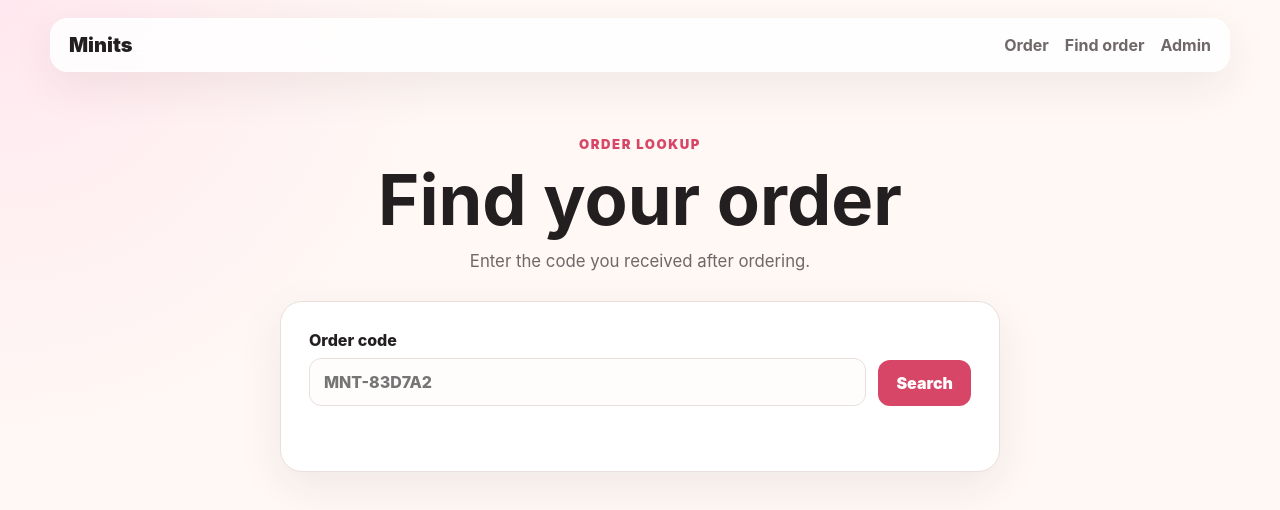
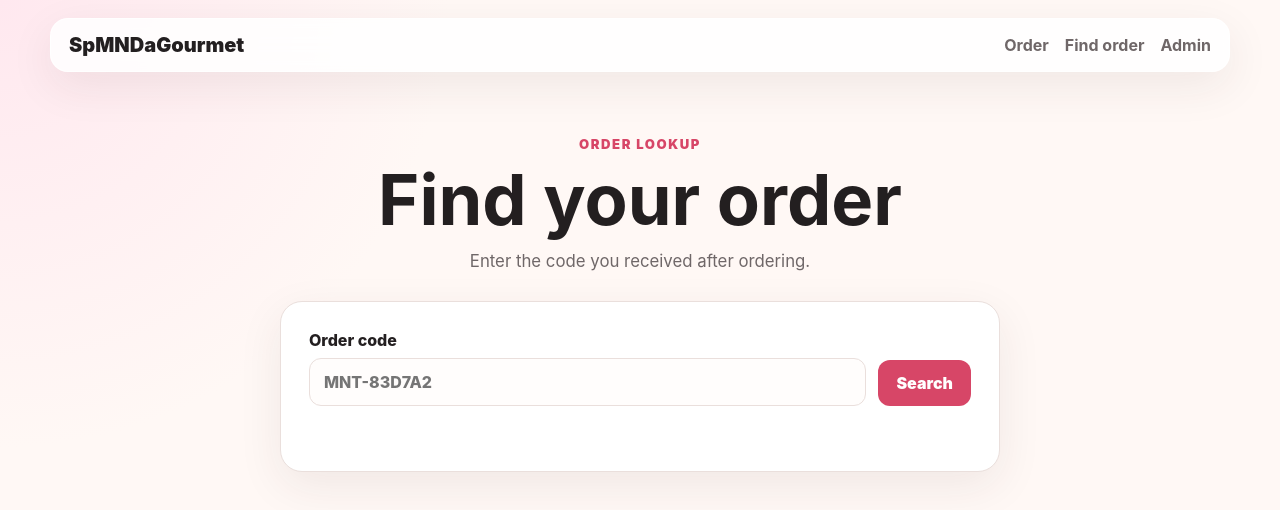
Before and after one commit to IanTheYeetus/SpMNDaGourmet, a website: page public/lookup.html in a window 1280 px wide. Drawn offline with Linux system fonts and the light colour scheme.

Commit message:
Update lookup.html

```diff
--- a/public/lookup.html
+++ b/public/lookup.html
@@ -3,12 +3,12 @@
 <head>
   <meta charset="UTF-8" />
   <meta name="viewport" content="width=device-width, initial-scale=1.0" />
-  <title>Find Order | Minits</title>
+  <title>Find Order | SpMNDaGourmet</title>
   <link rel="stylesheet" href="styles.css" />
 </head>
 <body>
   <header class="topbar">
-    <a class="brand" href="/">Minits</a>
+    <a class="brand" href="/">SpMNDaGourmet</a>
     <nav>
       <a href="/">Order</a>
       <a href="/lookup.html">Find order</a>
```
